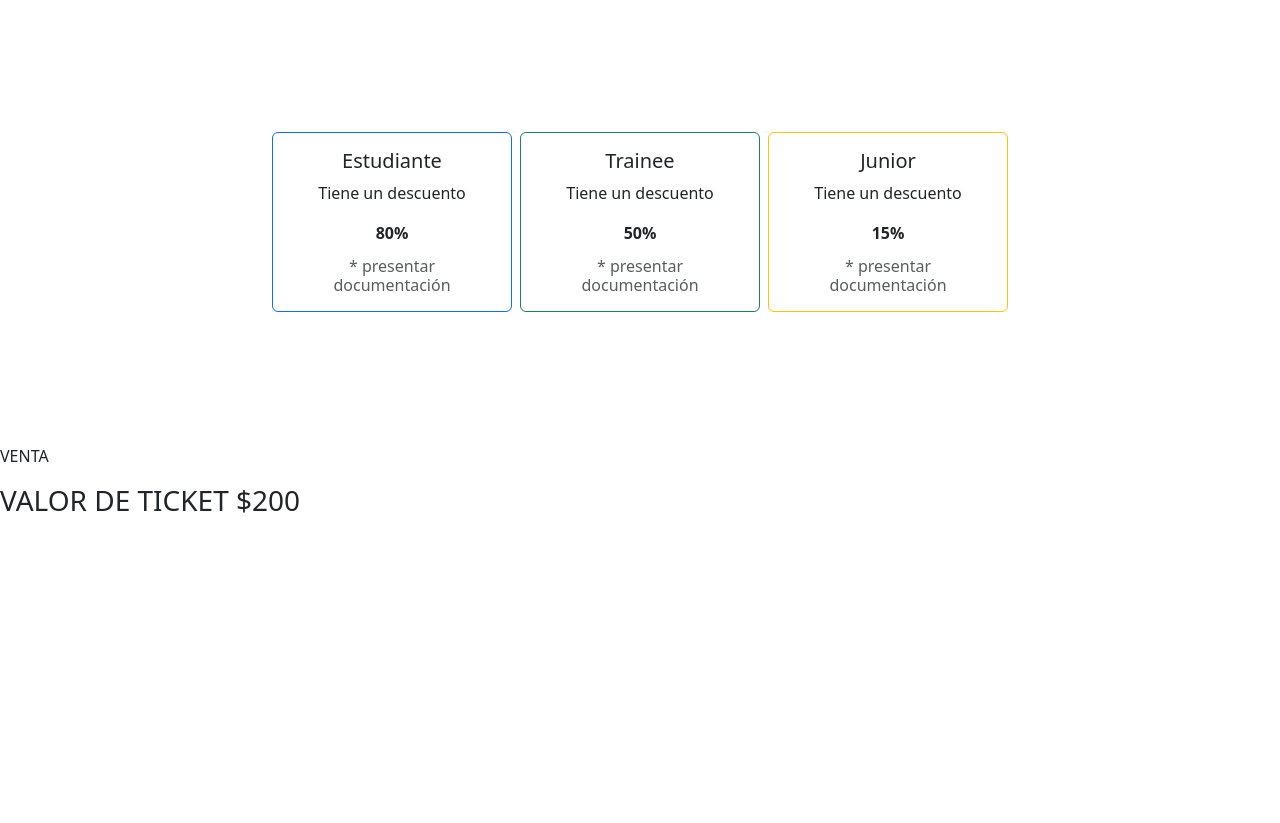
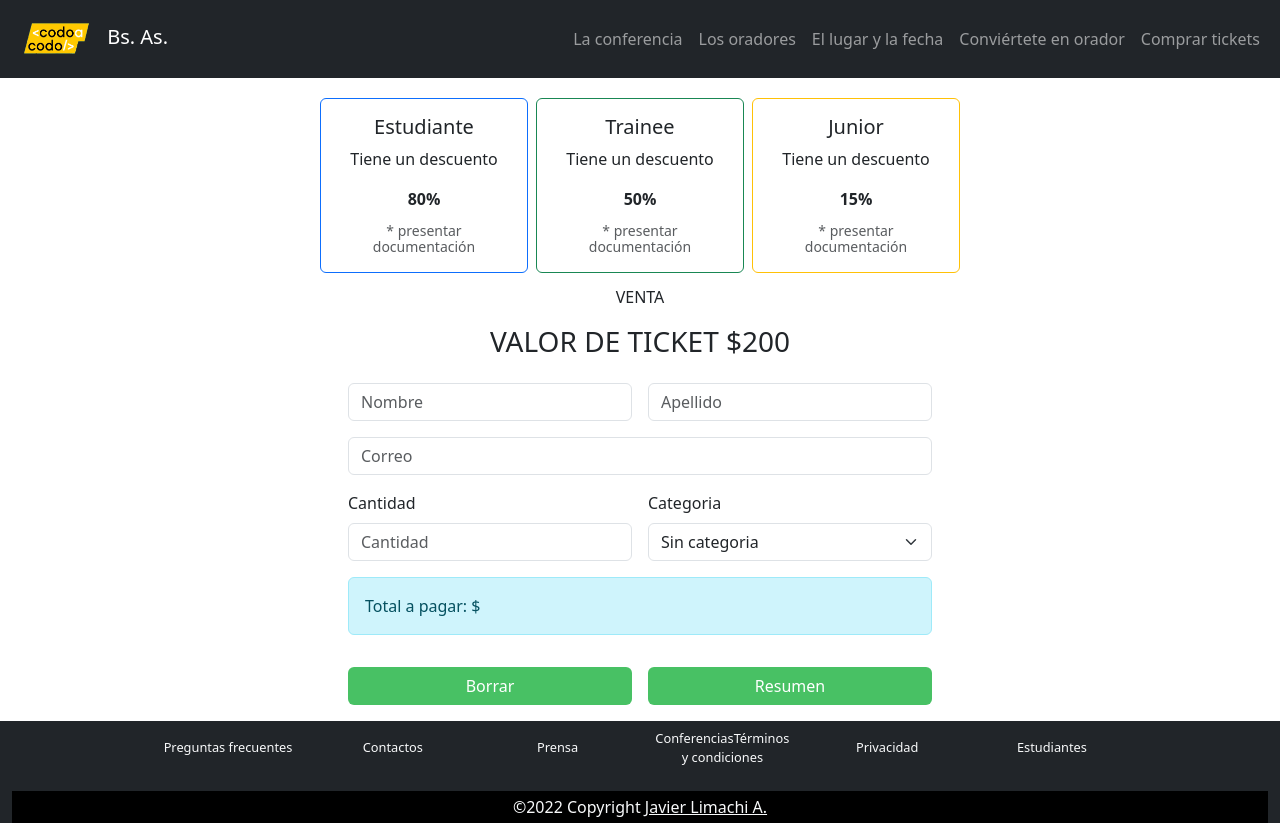
Before and after one commit to Javier-Lim/tpintegrador, a plain HTML site: page public/views/ticket.html in a window 1280 px wide. Before the commit the page ends 800 px from the top, so only its background shows below. Drawn offline with nearby package versions, Linux system fonts and the light colour scheme.

Commit message:
html formulario JS creado, nav y footer agregado al archivo html

```diff
--- a/public/views/ticket.html
+++ b/public/views/ticket.html
@@ -4,58 +4,150 @@
 <head>
     <meta charset="UTF-8">
     <meta name="viewport" content="width=device-width, initial-scale=1.0">
-    <title>Document</title>
+    <title>TP Integrador JS #2 </title>
 
-    <link rel="stylesheet" href="../css/style.css">
+    <link rel="shortcut icon" href="../img/codoacodo.png" type="image/x-icon">
+    <link rel="stylesheet" href="../css/style.css" />
     <link href="https://cdn.jsdelivr.net/npm/bootstrap@5.3.2/dist/css/bootstrap.min.css" rel="stylesheet"
-        integrity="sha384-T3c6CoIi6uLrA9TneNEoa7RxnatzjcDSCmG1MXxSR1GAsXEV/Dwwykc2MPK8M2HN" crossorigin="anonymous">
+        integrity="sha384-T3c6CoIi6uLrA9TneNEoa7RxnatzjcDSCmG1MXxSR1GAsXEV/Dwwykc2MPK8M2HN" crossorigin="anonymous" />
 </head>
 
 <body>
+
+    <nav class="navbar navbar-expand-lg navbar-dark bg-dark">
+        <div class="container-fluid">
+            <a class="navbar-brand" href="#">
+                <img class="img-logo" src="../img/codoacodo.png" width="90px" alt="Logotipo" />
+                <span class="navbar-brand-text">Bs. As.</span>
+            </a>
+
+            <button class="navbar-toggler" type="button" data-bs-toggle="collapse" data-bs-target="#navbarNav"
+                aria-controls="navbarNav" aria-expanded="false" aria-label="Toggle navigation">
+                <span class="navbar-toggler-icon"></span>
+            </button>
+
+            <div class="collapse navbar-collapse" id="navbarNav">
+                <ul class="navbar-nav ms-auto">
+                    <li class="nav-item">
+                        <a class="nav-link" href="#">La conferencia</a>
+                    </li>
+                    <li class="nav-item">
+                        <a class="nav-link" href="#">Los oradores</a>
+                    </li>
+                    <li class="nav-item">
+                        <a class="nav-link" href="#">El lugar y la fecha</a>
+                    </li>
+                    <li class="nav-item">
+                        <a class="nav-link" href="#">Conviértete en orador</a>
+                    </li>
+                    <li class="nav-item">
+                        <a class="nav-link" href="#">Comprar tickets</a>
+                    </li>
+                </ul>
+            </div>
+        </div>
+    </nav>
+
     <main>
-        <section class="container" style="padding: 8rem;">
+        <!-- tarjetas -->
+        <section class="container pt-3">
             <div class="row justify-content-center">
-                <div class="card text-center m-1 border-primary" style="width: 15rem;">
+                <div class="card text-center m-1 border-primary" style="width: 13rem;">
                     <div class="card-body">
                         <h5 class="card-title">Estudiante</h5>
                         <p class="card-text">Tiene un descuento</p>
                         <p class="card-text"><b>80%</b></p>
-                        <h6 class="card-subtitle text-muted">* presentar documentación</h6>
+                        <h6 class="card-subtitle text-muted form-text">* presentar documentación</h6>
                     </div>
                 </div>
 
-                <div class="card text-center m-1 border-success" style="width: 15rem;">
+                <div class="card text-center m-1 border-success" style="width: 13rem;">
                     <div class="card-body">
                         <h5 class="card-title">Trainee</h5>
                         <p class="card-text">Tiene un descuento</p>
                         <p class="card-text"><b>50%</b></p>
-                        <h6 class="card-subtitle text-muted">* presentar documentación</h6>
+                        <h6 class="card-subtitle text-muted form-text">* presentar documentación</h6>
                     </div>
                 </div>
 
-                <div class="card text-center m-1 border-warning" style="width: 15rem;">
+                <div class="card text-center m-1 border-warning" style="width: 13rem;">
                     <div class="card-body">
                         <h5 class="card-title">Junior</h5>
                         <p class="card-text">Tiene un descuento</p>
                         <p class="card-text"><b>15%</b></p>
-                        <h6 class="card-subtitle text-muted">* presentar documentación</h6>
+                        <h6 class="card-subtitle text-muted form-text">* presentar documentación</h6>
                     </div>
                 </div>
             </div>
         </section>
 
-        <section>
+        <!-- Formulario -->
+        <section class="container w-50 pt-2">
             <!-- Texto -->
-            <div>
+            <div class="text-center">
                 <p>VENTA</p>
                 <h3>VALOR DE TICKET $200</h3>
             </div>
-            <!-- fORMULARIO -->
-            <form action="">
+            <!-- Categoria formulario -->
+            <form class="row g-3 p-3" id="formulario">
+                <div class="col-6">
+                    <input type="text" class="form-control" placeholder="Nombre">
+                </div>
+
+                <div class="col-6">
+                    <input type="text" class="form-control" placeholder="Apellido">
+                </div>
+
+                <div>
+                    <input type="email" id="correo" class="form-control" placeholder="Correo">
+                </div>
+
+                <div class="col-6">
+                    <label for="cantidad" class="form-label">Cantidad</label>
+                    <input type="text" id="cantidad" class="form-control" placeholder="Cantidad">
+                </div>
+
+                <div class="col-6">
+                    <label for="cantidad" class="form-label">Categoria</label>
+                    <select class="form-select" id="categoria">
+                        <option selected>Sin categoria</option>
+                        <option value="estudiante">Estudiante</option>
+                        <option value="trainee">Trainee</option>
+                        <option value="junior">Junior</option>
+                    </select>
+                </div>
+
+                <div>
+                    <p class="alert alert-info">Total a pagar: $</p>
+                </div>
+
+                <div class="d-grid col-6">
+                    <button class="btn text-white" id="borrar" style="background-color: #48C164;">Borrar</button>
+                </div>
+
+                <div class="d-grid col-6">
+                    <button class="btn text-white" id="resumen" style="background-color: #48C164;">Resumen</button>
+                </div>
 
             </form>
         </section>
     </main>
+
+    <footer class="container-fluid text-center text-light align-content-center bg-dark">
+        <div class="row  m-auto p-2 align-items-center" style="width: 80%; height: 100%; font-size: 0.8rem;">
+            <p class="col">Preguntas frecuentes</p>
+            <p class="col">Contactos</p>
+            <p class="col">Prensa</p>
+            <p class="col">Conferencias</3 <p class="col">Términos y condiciones</p>
+            <p class="col">Privacidad</p>
+            <p class="col">Estudiantes</p>
+        </div>
+
+        <div class="p-1" style="background-color: black;">
+            ©2022 Copyright
+            <a class="text-light" href="#">Javier Limachi A.</a>
+        </div>
+    </footer>
 
     <script src="https://cdn.jsdelivr.net/npm/bootstrap@5.3.2/dist/js/bootstrap.bundle.min.js"
         integrity="sha384-C6RzsynM9kWDrMNeT87bh95OGNyZPhcTNXj1NW7RuBCsyN/o0jlpcV8Qyq46cDfL"
```
Also changed, not shown: public/views/ticketsP.html (deleted, +0 -112 lines).
